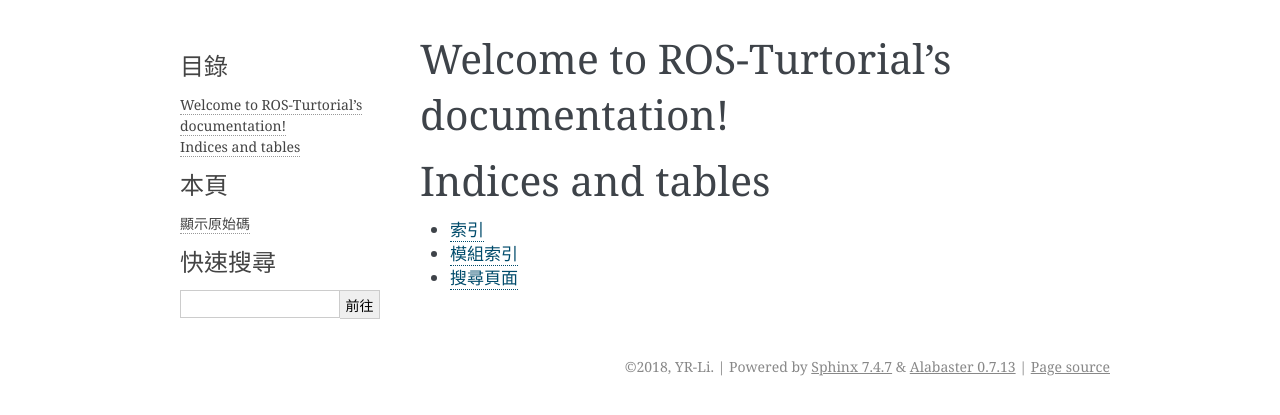
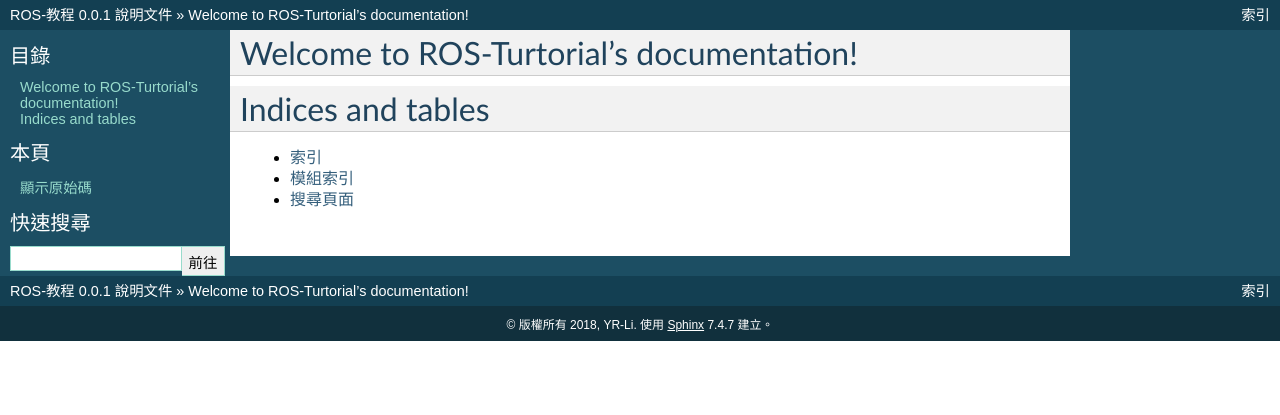
Before and after one commit to TKU-ME-Lab/ros_tutorial, a Sphinx documentation site: the page built from docs/source/index.rst, in a window 1280 px wide. Shown: the top 415 px of the page. Built offline with Sphinx 7.4.7, drawn with Linux system fonts in a browser that asks for light colours.

Commit message:
Modify Doc conf.py

```diff
--- a/docs/source/conf.py
+++ b/docs/source/conf.py
@@ -19,7 +19,7 @@
 
 # -- Project information -----------------------------------------------------
 
-project = 'ROS-Turtorial'
+project = 'ROS-教程'
 copyright = '2018, YR-Li'
 author = 'YR-Li'
 
@@ -75,7 +75,7 @@ pygments_style = None
 # The theme to use for HTML and HTML Help pages.  See the documentation for
 # a list of builtin themes.
 #
-html_theme = 'alabaster'
+html_theme = 'default'
 
 # Theme options are theme-specific and customize the look and feel of a theme
 # further.  For a list of options available for each theme, see the
@@ -86,7 +86,7 @@ html_theme = 'alabaster'
 # Add any paths that contain custom static files (such as style sheets) here,
 # relative to this directory. They are copied after the builtin static files,
 # so a file named "default.css" will overwrite the builtin "default.css".
-html_static_path = ['nstatic']
+html_static_path = ['']
 
 # Custom sidebar templates, must be a dictionary that maps document names
 # to template names.
@@ -102,7 +102,7 @@ html_static_path = ['nstatic']
 # -- Options for HTMLHelp output ---------------------------------------------
 
 # Output file base name for HTML help builder.
-htmlhelp_basename = 'ROS-Turtorialdoc'
+htmlhelp_basename = 'ROS-教程doc'
 
 
 # -- Options for LaTeX output ------------------------------------------------
```
